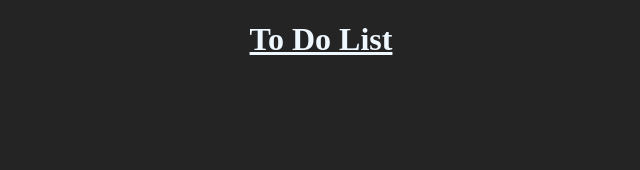
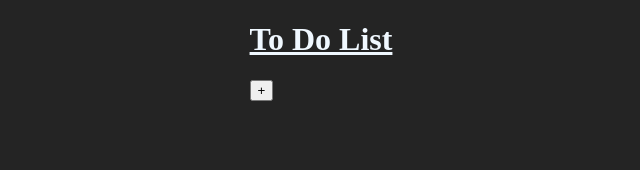
Before and after one commit to XDRONIN/to-do-list, a React (Vite) app: page / in a window 1280 px wide. Shown: the top 170 px of the page, without its empty margins (319-959 px from the left). Built offline with nearby package versions, Linux system fonts and the light colour scheme.

Commit message:
more components for different functions

```diff
--- /dev/null
+++ b/src/Add.jsx
@@ -0,0 +1,6 @@
+import Input from "./Input";
+
+function Add() {
+  return <button className="add">+</button>;
+}
+export default Add;
--- a/src/App.jsx
+++ b/src/App.jsx
@@ -1,4 +1,5 @@
 import List from "./List";
+import Add from "./Add";
 
 function App() {
   return (
@@ -7,6 +8,8 @@ function App() {
         {" "}
         <h1>To Do List</h1>
       </u>
+      <List />
+      <Add />
     </>
   );
 }
--- /dev/null
+++ b/src/Input.jsx
@@ -0,0 +1,4 @@
+function Input() {
+  return <div className="takeData"></div>;
+}
+export default Input;
--- a/src/List.jsx
+++ b/src/List.jsx
@@ -1,5 +1,8 @@
-import { useState } from "react";
-function List() {
-  return <></>;
+function List(props) {
+  return (
+    <>
+      <div className="listElements"></div>
+    </>
+  );
 }
 export default List;
```
